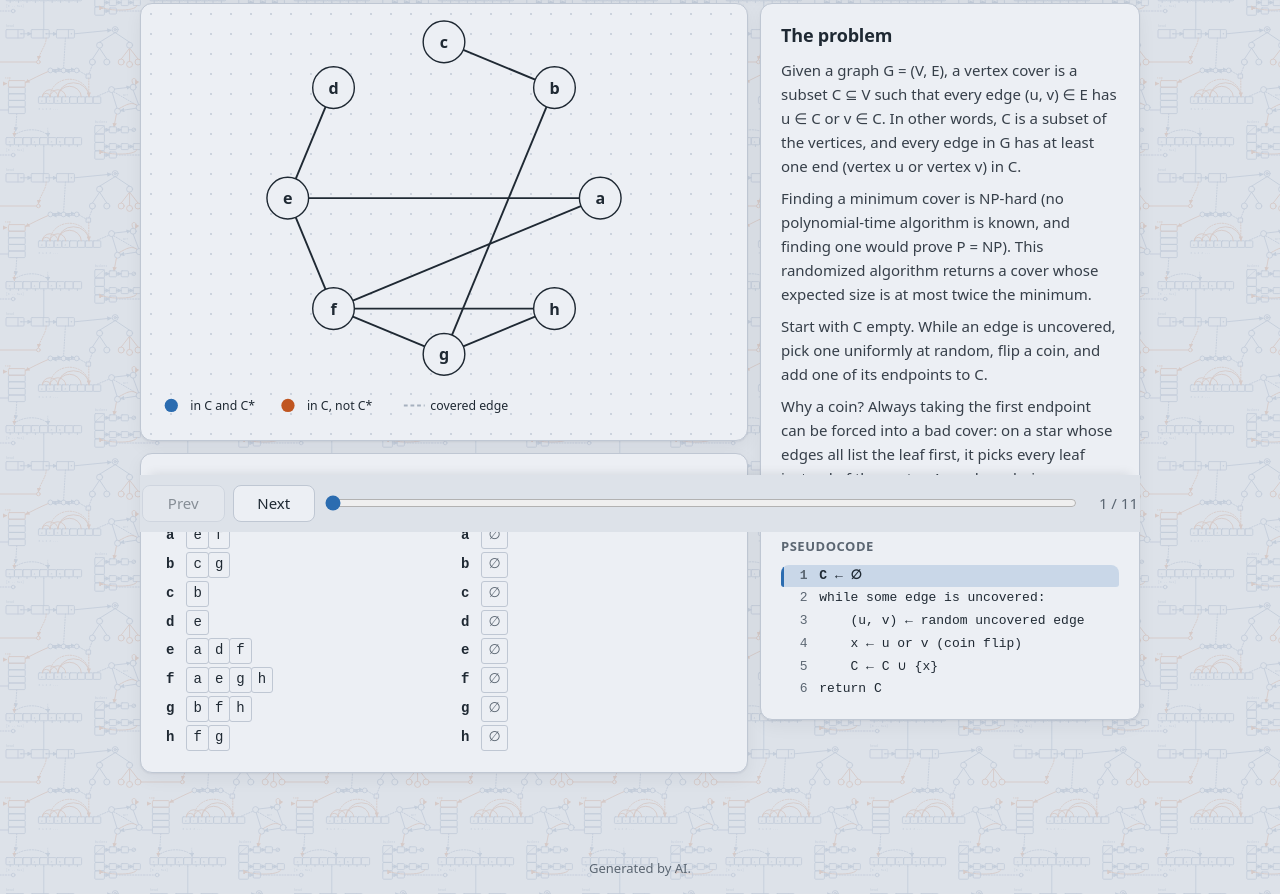
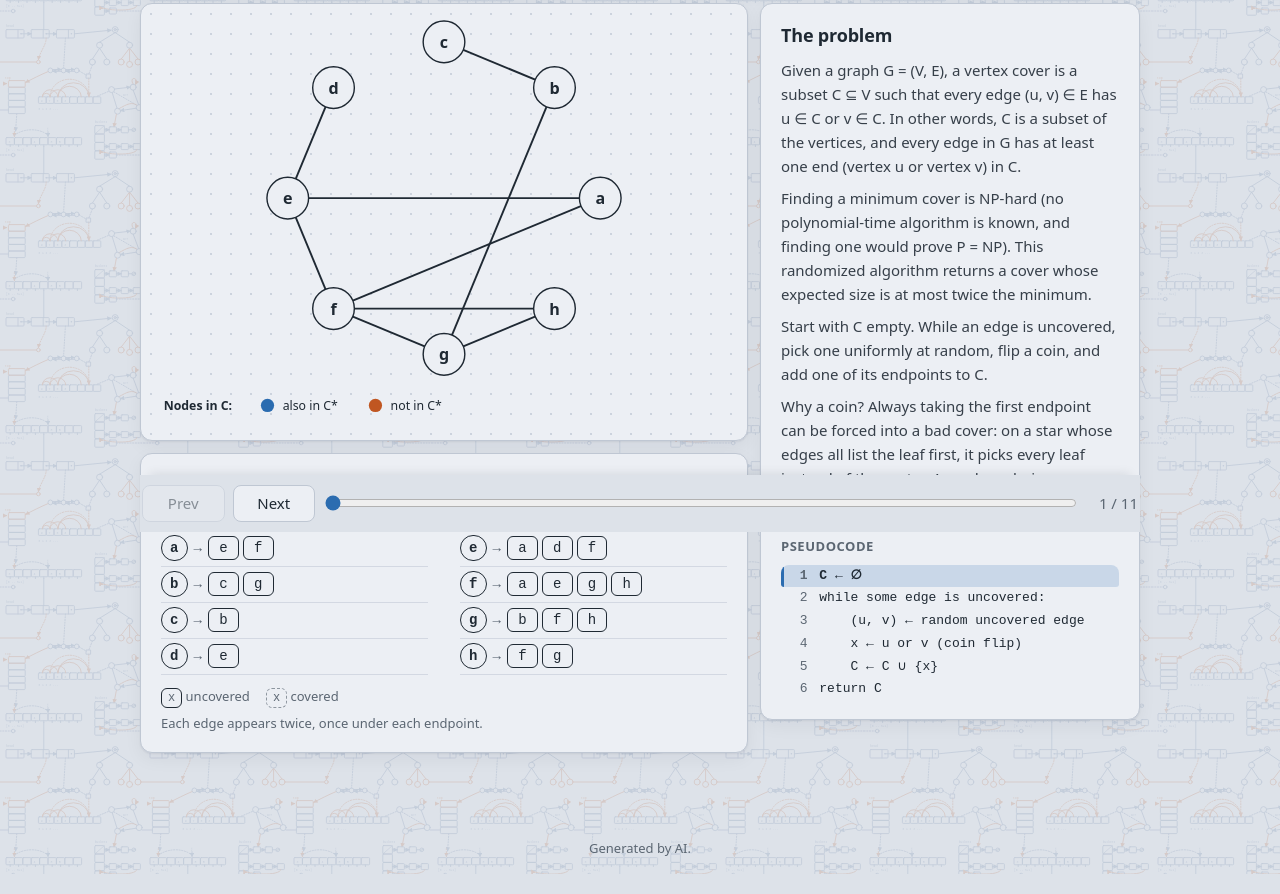
Before and after one commit to leroooy-junkins/algo-viz, a plain HTML site: page index.html in a window 1280 px wide. Shown: the part 268-1162 px from the top of the page. Drawn offline with Linux system fonts and the light colour scheme.

Commit message:
Vertex cover: paint edges in Safari, C-only legend, single annotated adjacency list

```diff
--- a/algos/vertex_cover.js
+++ b/algos/vertex_cover.js
@@ -149,38 +149,53 @@
         }, svg, label(i));
       }
 
-      // legend
+      // legend: only the colors of nodes in C (rings and dashed edges are explained in the step text)
       const items = [
-        ['in C and C*', 'dot', 'var(--blue)'],
-        ['in C, not C*', 'dot', 'var(--orange)'],
-        ...(showStar ? [['in C* (smallest cover)', 'ring', 'var(--blue)']] : []),
-        ['covered edge', 'dash', 'var(--gray)'],
+        ['Nodes in C:', 'head'],
+        ['also in C*', 'var(--blue)'],
+        ['not in C*', 'var(--orange)'],
       ];
       let x = 24, y = 412 + 12 * k;                               // legend wraps onto more rows when scaled up
-      for (const [text, kind, color] of items) {
-        const wid = (28 + text.length * 7.2 + 16) * k;
-        if (x > 24 && x + wid - 16 * k > W - 12) { x = 24; y += 26 * k; }
-        if (kind === 'dash') el('line', { x1: x, y1: y, x2: x + 22 * k, y2: y, stroke: color, 'stroke-width': 2 * k, 'stroke-dasharray': `${4 * k} ${3 * k}` }, svg);
-        else el('circle', kind === 'dot'
-          ? { cx: x + 8 * k, cy: y, r: 7 * k, fill: color }
-          : { cx: x + 8 * k, cy: y, r: 6 * k, fill: 'none', stroke: color, 'stroke-width': 3 * k }, svg);
-        el('text', { x: x + 28 * k, y, 'dominant-baseline': 'central', 'font-size': 13 * k }, svg, text);
+      for (const [text, color] of items) {
+        const head = color === 'head';
+        const pad = head ? 0 : 24;
+        const wid = (pad + text.length * (head ? 7.6 : 7.2) + 18) * k;
+        if (x > 24 && x + wid - 18 * k > W - 12) { x = 24; y += 26 * k; }
+        if (!head) el('circle', { cx: x + 8 * k, cy: y, r: 7 * k, fill: color }, svg);
+        el('text', { x: x + pad * k, y, 'dominant-baseline': 'central', 'font-size': 13 * k, ...(head ? { 'font-weight': 700 } : {}) }, svg, text);
         x += wid;
       }
       svg.setAttribute('viewBox', `0 0 ${W} ${Math.max(H, y + 22 * k)}`);
     }
 
-    // Two adjacency lists. All edges: the whole graph, picked edge boxed in red.
-    // Covered edges: only the edges C covers so far; the ones the latest pick just covered are highlighted.
+    // One adjacency list; each neighbor chip shows its edge's state, matching the drawing:
+    // uncovered (solid), covered (dashed, faded), just covered by the latest pick (blue), picked (red).
     function data(box, idx) {
       const { C, prev, picked } = steps[idx].view;
       const isPicked = (u, v) => picked && ((picked[0] === u && picked[1] === v) || (picked[0] === v && picked[1] === u));
       const vertex = i => C.has(i) ? (star.has(i) ? 'blue' : 'orange') : '';
-      const covered = edges.filter(e => covers(C, e));
-      box.replaceChildren(
-        VIZ.adjacency({ title: 'All edges', n, edges, label, vertex, entry: (u, v) => isPicked(u, v) ? 'picked' : '' }),
-        VIZ.adjacency({ title: `Covered edges (${covered.length} of ${edges.length})`, n, edges: covered, label, vertex, entry: (u, v) => prev && !covers(prev, [u, v]) ? 'new' : '' }),
-      );
+      const entry = (u, v) => isPicked(u, v) ? 'picked'
+        : !covers(C, [u, v]) ? ''
+        : prev && !covers(prev, [u, v]) ? 'new' : 'covered';
+      const covered = edges.filter(e => covers(C, e)).length;
+
+      const node = (tag, cls, text) => Object.assign(document.createElement(tag), { className: cls, textContent: text ?? '' });
+      const head = node('div', 'adj-head');
+      const meter = node('span', 'meter'), fill = node('i', '');
+      fill.style.width = `${100 * covered / edges.length}%`;
+      meter.append(fill);
+      head.append(node('strong', '', `${covered} of ${edges.length} edges covered`), meter);
+
+      const key = node('p', 'note key');
+      const sample = [['', 'uncovered'], ['covered', 'covered'], ...(prev ? [['new', 'just covered']] : []), ...(picked ? [['picked', 'picked']] : [])];
+      for (const [cls, text] of sample) {
+        const item = node('span', '');
+        item.append(node('span', `cell ${cls}`, 'x'), ` ${text}`);
+        key.append(item);
+      }
+      key.append(node('span', 'hint', 'Each edge appears twice, once under each endpoint.'));
+
+      box.replaceChildren(head, VIZ.adjacency({ n, edges, label, vertex, entry }), key);
     }
 
     // One-line state for the collapsed data card.
@@ -200,7 +215,7 @@
     tagline: 'Randomized 2-approximation',
     viewBox: [W, H],
     code: CODE,
-    dataTitle: 'Adjacency lists',
+    dataTitle: 'Adjacency list',
     newLabel: 'New graph',
     params: [
       { key: 'size', label: 'Size', type: 'select', value: 'medium', options: [['small', 'Small'], ['medium', 'Medium'], ['large', 'Large']] },
--- a/core.js
+++ b/core.js
@@ -40,27 +40,38 @@
     // Create an SVG element: el('circle', {cx: 1, class: 'node'}, parent, 'optional text')
     el(tag, attrs = {}, parent, text) {
       const e = document.createElementNS(NS, tag);
-      for (const k in attrs) e.setAttribute(k, attrs[k]);
+      // WebKit (Safari, every iOS browser) does not reliably resolve CSS variables in SVG
+      // presentation attributes (stroke="var(--ink)"), which left graph edges unpainted. Any value
+      // using var() goes into the style attribute instead; an explicit style still wins.
+      let style = '';
+      for (const k in attrs) {
+        const v = String(attrs[k]);
+        if (k !== 'style' && v.includes('var(')) style += `${k}:${v};`;
+        else e.setAttribute(k, v);
+      }
+      if (style) e.setAttribute('style', style + (attrs.style || ''));
       if (text !== undefined) e.textContent = text;
       if (parent) parent.appendChild(e);
       return e;
     },
-    // One adjacency array for an undirected graph: a row per vertex, one cell per neighbor.
-    // Vertices are 0..n-1; label(i) names them. vertex(u) / entry(u, v) return a CSS class
-    // (e.g. 'blue', 'picked', 'new') or ''. Returns an element to put in the data panel.
+    // One adjacency list for an undirected graph: a row "u → v w ..." per vertex, one chip per
+    // neighbor. Vertices are 0..n-1; label(i) names them. vertex(u) / entry(u, v) return a CSS class
+    // (e.g. 'blue', 'picked', 'new', 'covered') or ''. title is optional. Rows flow into columns
+    // when there is room. Returns an element to put in the data panel.
     adjacency({ title, n, edges, label, vertex = () => '', entry = () => '' }) {
       const adj = Array.from({ length: n }, () => []);
       for (const [u, v] of edges) { adj[u].push(v); adj[v].push(u); }
       const node = (tag, cls, text) => Object.assign(document.createElement(tag), { className: cls, textContent: text ?? '' });
-      const fig = node('div', 'arr');
-      fig.append(node('h4', '', title));
+      const fig = node('div', 'arr'), rows = node('div', 'rows');
+      if (title) fig.append(node('h4', '', title));
       adj.forEach((nbrs, u) => {
         const row = node('div', 'row'), cells = node('span', 'cells');
         for (const v of nbrs.sort((a, b) => a - b)) cells.append(node('span', `cell ${entry(u, v)}`, label(v)));
-        if (!nbrs.length) cells.append(node('span', 'cell empty', '∅'));
-        row.append(node('span', `v ${vertex(u)}`, label(u)), cells);
-        fig.append(row);
+        if (!nbrs.length) cells.append(node('span', 'cell empty', 'none'));
+        row.append(node('span', `v ${vertex(u)}`, label(u)), node('span', 'to', '→'), cells);
+        rows.append(row);
       });
+      fig.append(rows);
       return fig;
     },
     start,
--- a/style.css
+++ b/style.css
@@ -59,16 +59,28 @@ h3 { font-size: 13px; margin: 0 0 8px; color: var(--muted); font-weight: 600; te
 
 /* adjacency arrays */
 .adj { display: grid; grid-template-columns: repeat(auto-fit, minmax(230px, 1fr)); gap: 12px 24px; font: 14px/1.7 ui-monospace, monospace; }
+.arr { grid-column: 1 / -1; }
 .arr h4 { margin: 0 0 6px; font: 700 15px ui-monospace, monospace; }
-.arr .row { display: flex; align-items: center; gap: 8px; margin-bottom: 3px; }
-.arr .v { min-width: 2.2ch; text-align: center; font-weight: 700; padding: 0 5px; border-radius: 4px; }
-.arr .v.blue { background: var(--blue); color: var(--on-fill); }
-.arr .v.orange { background: var(--orange); color: var(--on-fill); }
-.arr .cells { display: flex; flex-wrap: wrap; }
-.arr .cell { min-width: 2.6ch; padding: 0 6px; text-align: center; border: 1px solid var(--line); margin-left: -1px; }
-.arr .cell.empty { color: var(--muted); }
-.arr .cell.picked { color: var(--red); font-weight: 700; border-color: var(--red); position: relative; z-index: 1; }
-.arr .cell.new { background: color-mix(in srgb, var(--blue) 22%, transparent); border-color: var(--blue); font-weight: 700; position: relative; z-index: 1; }
+.arr .rows { columns: 2 260px; column-gap: 32px; }
+.arr .row { display: flex; align-items: flex-start; gap: 6px; padding: 4px 0; break-inside: avoid; border-bottom: 1px solid color-mix(in srgb, var(--line) 55%, transparent); }
+.arr .v { flex: none; width: 1.9em; line-height: 24px; text-align: center; font-weight: 700; border: 1.5px solid var(--ink); border-radius: 999px; }
+.arr .v.blue { background: var(--blue); border-color: var(--blue); color: var(--on-fill); }
+.arr .v.orange { background: var(--orange); border-color: var(--orange); color: var(--on-fill); }
+.arr .to { flex: none; line-height: 27px; color: var(--muted); }
+.arr .cells { display: flex; flex-wrap: wrap; gap: 4px; padding-top: 1px; }
+.adj .cell { display: inline-block; min-width: 2.2em; line-height: 22px; padding: 0 6px; text-align: center; border: 1.5px solid var(--ink); border-radius: 6px; }
+.adj .cell.covered { color: var(--muted); border: 1.5px dashed color-mix(in srgb, var(--muted) 65%, transparent); }
+.adj .cell.empty { color: var(--muted); border-color: transparent; font-style: italic; }
+.adj .cell.picked { color: var(--red); font-weight: 700; border: 2.5px solid var(--red); line-height: 20px; }
+.adj .cell.new { background: color-mix(in srgb, var(--blue) 20%, transparent); border-color: var(--blue); border-style: solid; color: var(--ink); font-weight: 700; }
+/* adjacency header (progress) and key */
+.adj-head { grid-column: 1 / -1; display: flex; align-items: center; gap: 12px; font: 600 14px system-ui, sans-serif; }
+.adj-head .meter { flex: 1; max-width: 240px; height: 6px; border-radius: 999px; background: color-mix(in srgb, var(--line) 70%, transparent); overflow: hidden; }
+.adj-head .meter i { display: block; height: 100%; background: var(--blue); transition: width .2s; }
+.adj .key { display: flex; flex-wrap: wrap; align-items: center; gap: 6px 16px; }
+.adj .key .cell { min-width: 1.6em; line-height: 18px; font: 12px/18px ui-monospace, monospace; }
+.adj .key .cell.picked { line-height: 16px; }
+.adj .key .hint { flex-basis: 100%; }
 /* pair grids (insertion sort) */
 .adj .arr { min-width: 0; }
 .tri { display: grid; gap: 1px; font: 12px/19px ui-monospace, monospace; overflow-x: auto; }
@@ -165,8 +177,6 @@ button.primary { box-shadow: 0 1px 2px rgba(16, 24, 40, .2); }
 #code { border-radius: 8px; }
 #code li { padding: 1px 8px; }
 #code li.on { border-left-width: 3px; }
-.arr .cell { border-radius: 3px; }
-.arr .v { border-radius: 5px; }
 
 /* desktop: segmented controls as a single recessed track instead of loose outlined buttons */
 @media (min-width: 761px) {
```
